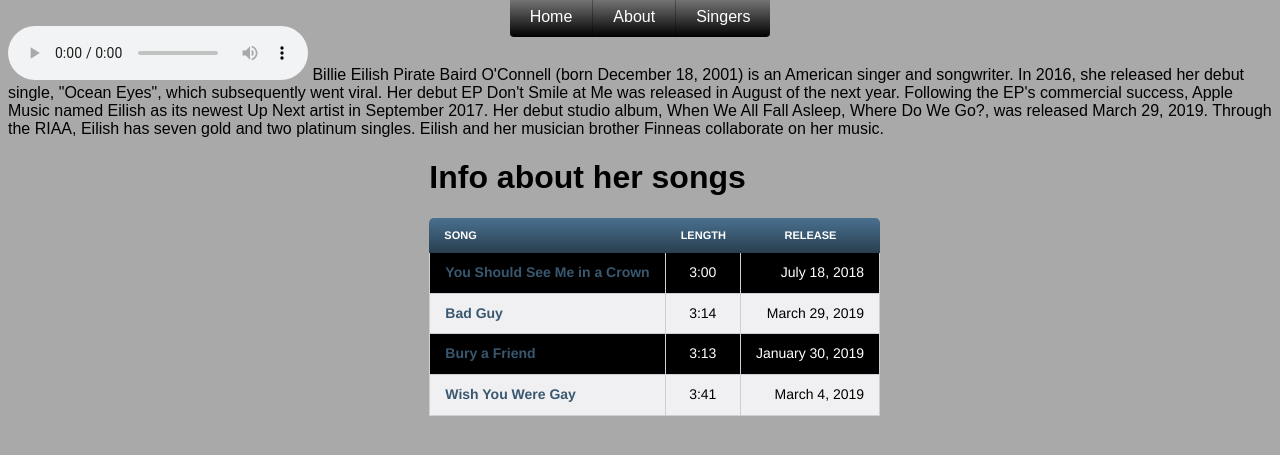
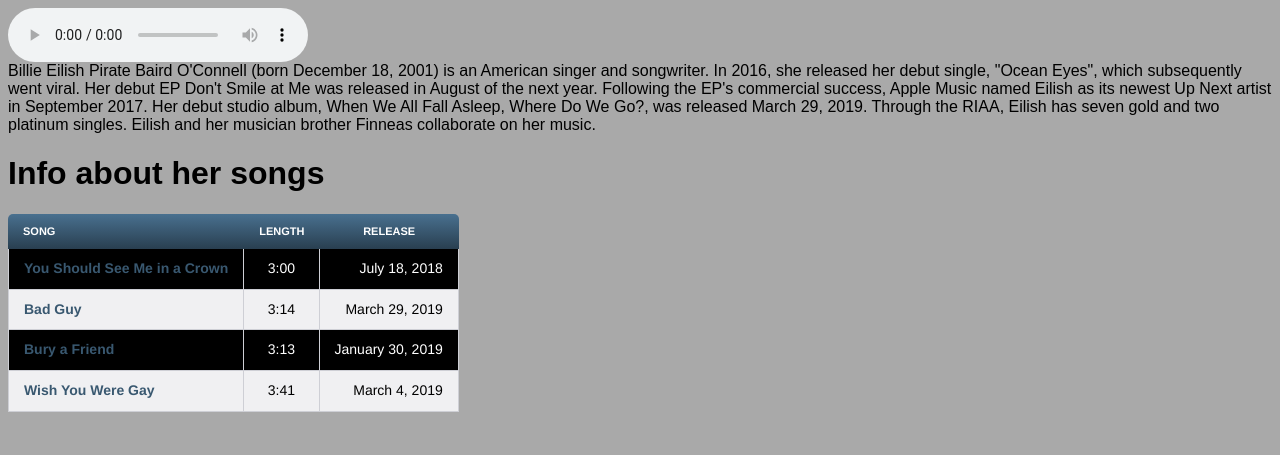
Before and after one commit to Huginn-Muninn/HuginnMuninn.github.io, a Jekyll site: the page built from authors/ted.html, in a window 1280 px wide. Shown: the top 455 px of the page. Built offline with Jekyll 4.4.1, drawn with Linux system fonts in a browser that asks for light colours.

Commit message:
staf_breytingar

```diff
--- a/authors/Shawn.html
+++ b/authors/Shawn.html
@@ -9,10 +9,9 @@
 <audio src="mp3/Shawn Mendes - If I Cant Have You.mp3" controls autoplay></audio>
 <br>
 Shawn Peter Raul Mendes (born August 8, 1998) is a Canadian singer, songwriter, and model. He gained a following in 2013, posting song covers on the video-sharing application Vine. The following year, he caught the attention of artist manager Andrew Gertler and Island Records A&R Ziggy Chareton, which led to him signing a deal with the record label. He has since released three studio albums, headlined three world tours, and received several awards.
-<div class='stuff'>
-        <div class='vinstri'></div>
+<div>
     <a>
-          <table class='midja'>
+        <table>
             <h1>Info about his songs</h1>
             <thead>
                 <tr>
--- a/authors/ted.html
+++ b/authors/ted.html
@@ -1,19 +1,17 @@
-<!DOCTYPE html>
-<nav class="navigation mid">
-    <li><a href="https://huginn-muninn.github.io/HuginnMuninn.github.io/">Home</a> <!-- # = tengi á id --></a>
-    <li><a href="https://huginn-muninn.github.io/HuginnMuninn.github.io/about">About</a></li><!--
-    --><li><a href="https://huginn-muninn.github.io/HuginnMuninn.github.io/staff">Singers</a></li>
-</nav>
-<html class="bak">
-    <link rel="stylesheet" href="sing.css" />
-    <audio src="mp3/Billie Eilish - bad guy.mp3" controls autoplay></audio>
-<head>
-    Billie Eilish Pirate Baird O'Connell (born December 18, 2001) is an American singer and songwriter. In 2016, she released her debut single, "Ocean Eyes", which subsequently went viral. Her debut EP Don't Smile at Me was released in August of the next year. Following the EP's commercial success, Apple Music named Eilish as its newest Up Next artist in September 2017. Her debut studio album, When We All Fall Asleep, Where Do We Go?, was released March 29, 2019. Through the RIAA, Eilish has seven gold and two platinum singles. Eilish and her musician brother Finneas collaborate on her music.
-</html>
-<div class='stuff'>
-  <div class='vinstri'></div>
+---
+short_name: Billie
+name: Billie Eilish
+position: Singer
+---
+
+
+<link rel="stylesheet" href="sing.css" />
+<audio src="mp3/Billie Eilish - bad guy.mp3" controls autoplay></audio>
+<br>
+Billie Eilish Pirate Baird O'Connell (born December 18, 2001) is an American singer and songwriter. In 2016, she released her debut single, "Ocean Eyes", which subsequently went viral. Her debut EP Don't Smile at Me was released in August of the next year. Following the EP's commercial success, Apple Music named Eilish as its newest Up Next artist in September 2017. Her debut studio album, When We All Fall Asleep, Where Do We Go?, was released March 29, 2019. Through the RIAA, Eilish has seven gold and two platinum singles. Eilish and her musician brother Finneas collaborate on her music.
+<div>
   <a>
-    <table class='midja'>
+    <table>
        <h1>Info about her songs</h1>
         <thead>
             <tr>
```
Also changed, not shown: authors/jill.html (+4 -6 lines), authors/Grace.html (indentation only). Lines whose indentation alone changed are shown as unchanged.
